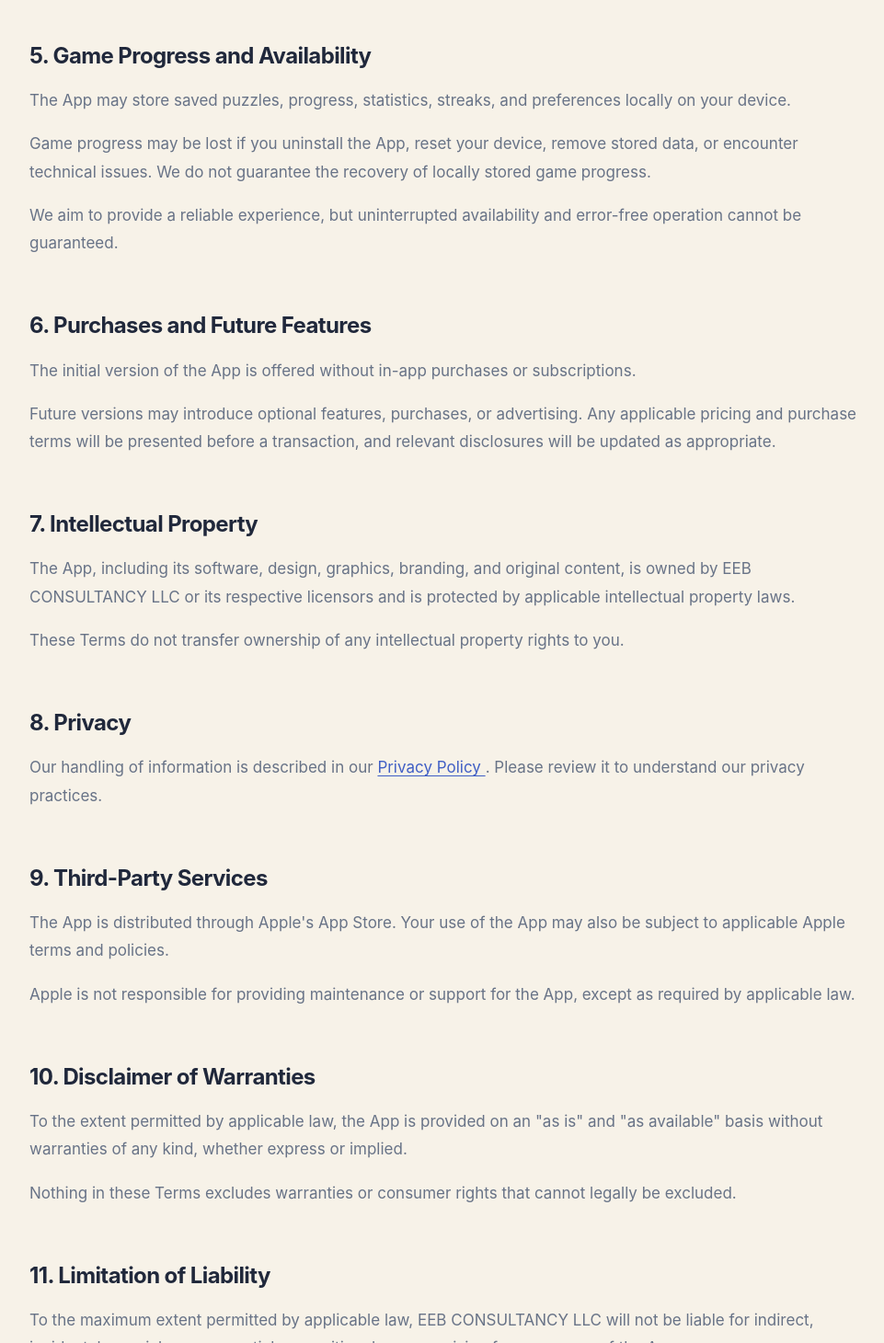
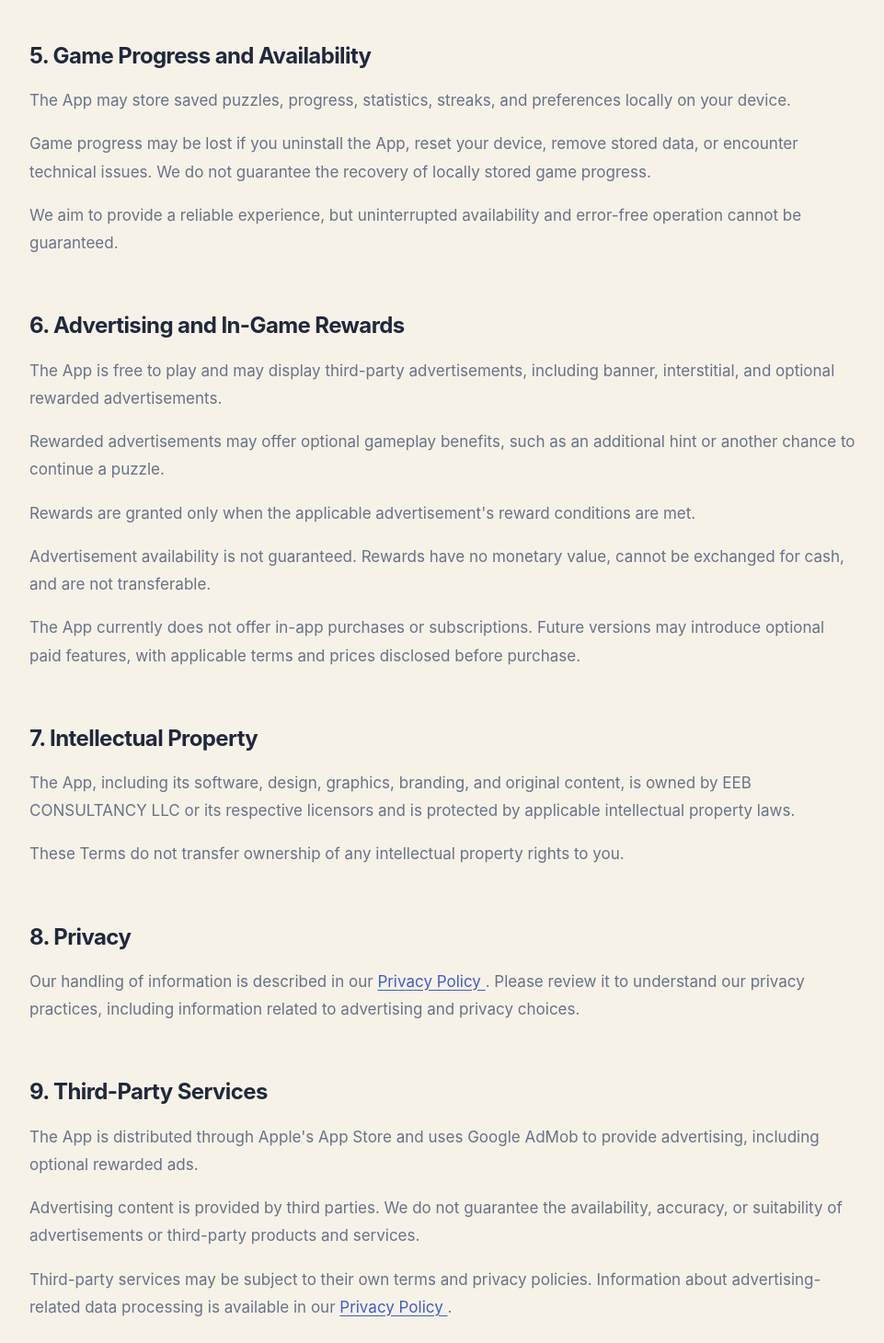
Before and after one commit to eebconsultancy/sudoku-legal, a plain HTML site: page terms.html in a window 1280 px wide. Shown: the part 1340-2800 px from the top of the page at 92% size, without its empty margins (158-1119 px from the left). Drawn offline with Linux system fonts and the light colour scheme.

Commit message:
Update terms.html

```diff
--- a/terms.html
+++ b/terms.html
@@ -16,7 +16,7 @@
       <div class="container">
         <p class="eyebrow">LEGAL</p>
         <h1>Terms of Use</h1>
-        <p class="updated">Last updated: November 20, 2026</p>
+        <p class="updated">Last updated: November 24, 2026</p>
         <a class="back-link" href="index.html">&larr; Back to Legal</a>
       </div>
     </header>
@@ -76,9 +76,7 @@
           You agree not to:
         </p>
         <ul>
-          <li>
-            Use the App for unlawful purposes.
-          </li>
+          <li>Use the App for unlawful purposes.</li>
           <li>
             Attempt to interfere with the App's
             normal operation or security.
@@ -120,18 +118,36 @@
       </section>
 
       <section>
-        <h2>6. Purchases and Future Features</h2>
+        <h2>6. Advertising and In-Game Rewards</h2>
         <p>
-          The initial version of the App is offered
-          without in-app purchases or subscriptions.
+          The App is free to play and may display
+          third-party advertisements, including
+          banner, interstitial, and optional
+          rewarded advertisements.
         </p>
         <p>
+          Rewarded advertisements may offer
+          optional gameplay benefits, such as
+          an additional hint or another chance
+          to continue a puzzle.
+        </p>
+        <p>
+          Rewards are granted only when the
+          applicable advertisement's reward
+          conditions are met.
+        </p>
+        <p>
+          Advertisement availability is not
+          guaranteed. Rewards have no monetary
+          value, cannot be exchanged for cash,
+          and are not transferable.
+        </p>
+        <p>
+          The App currently does not offer
+          in-app purchases or subscriptions.
           Future versions may introduce optional
-          features, purchases, or advertising.
-          Any applicable pricing and purchase terms
-          will be presented before a transaction,
-          and relevant disclosures will be updated
-          as appropriate.
+          paid features, with applicable terms
+          and prices disclosed before purchase.
         </p>
       </section>
 
@@ -160,7 +176,8 @@
             Privacy Policy
           </a>.
           Please review it to understand our
-          privacy practices.
+          privacy practices, including information
+          related to advertising and privacy choices.
         </p>
       </section>
 
@@ -168,9 +185,23 @@
         <h2>9. Third-Party Services</h2>
         <p>
           The App is distributed through Apple's
-          App Store. Your use of the App may also
-          be subject to applicable Apple terms
-          and policies.
+          App Store and uses Google AdMob to provide
+          advertising, including optional rewarded ads.
+        </p>
+        <p>
+          Advertising content is provided by third
+          parties. We do not guarantee the availability,
+          accuracy, or suitability of advertisements
+          or third-party products and services.
+        </p>
+        <p>
+          Third-party services may be subject to
+          their own terms and privacy policies.
+          Information about advertising-related
+          data processing is available in our
+          <a class="inline-link" href="privacy.html">
+            Privacy Policy
+          </a>.
         </p>
         <p>
           Apple is not responsible for providing
@@ -263,7 +294,7 @@
   <footer class="footer">
     <div class="container">
       <p>&copy; 2026 EEB CONSULTANCY LLC. All rights reserved.</p>
-  </div>
+    </div>
   </footer>
 </body>
 </html>
```
